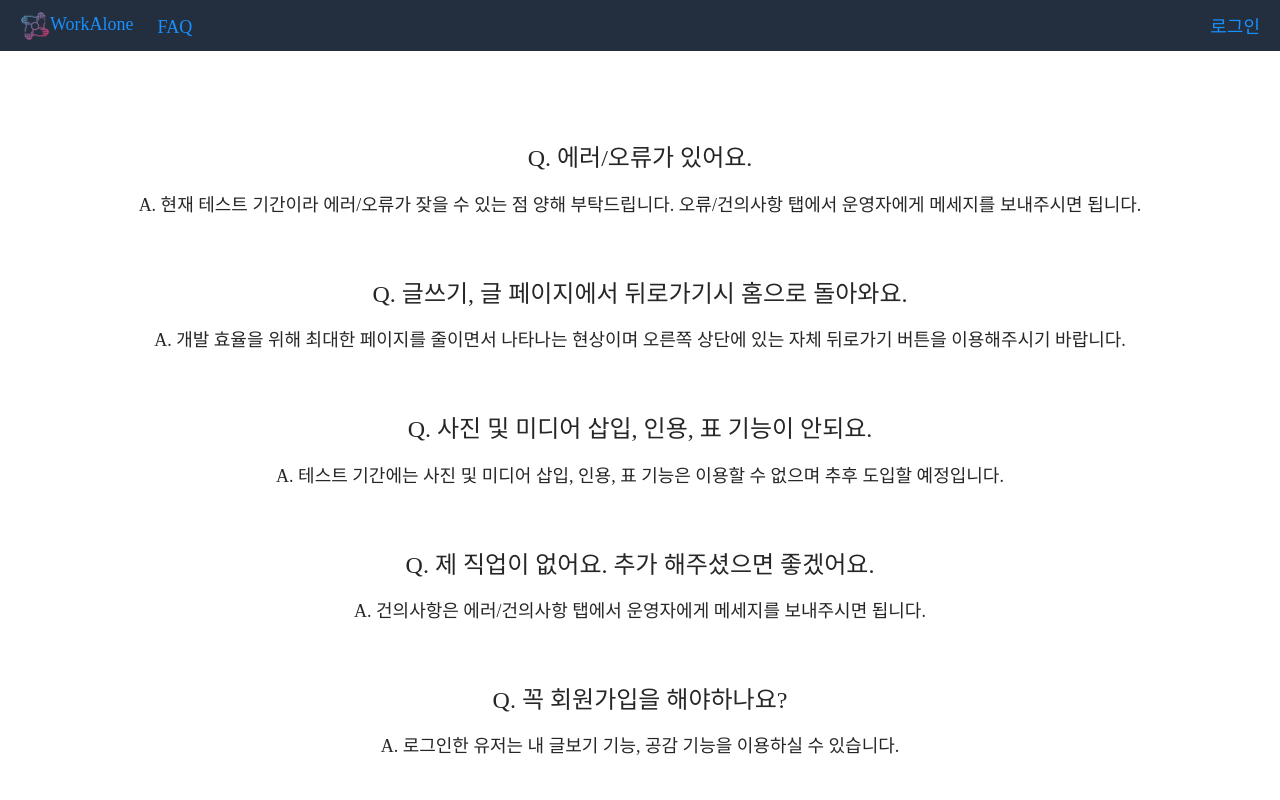
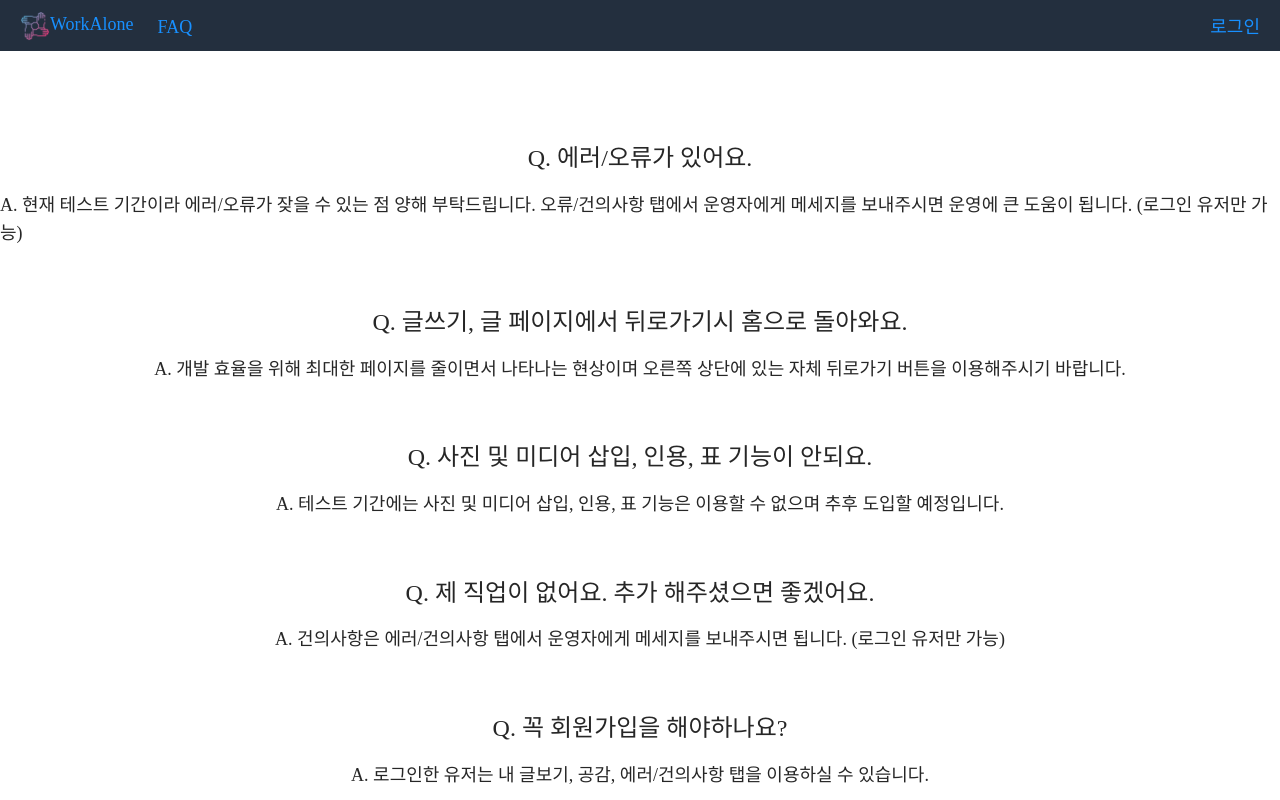
Before and after one commit to ParkKyeongPyo/26project-pyo, a React (Create React App) app: page /#/FAQ in a window 1280 px wide. Shown: the top 800 px of the page. Built offline with nearby package versions, Linux system fonts and the light colour scheme; no server answers; a web font is replaced by a local one.

Commit message:
FAQ 수정

```diff
--- a/src/routes/FAQ.js
+++ b/src/routes/FAQ.js
@@ -17,7 +17,7 @@ function FAQ({ night, setNight, loginState }) {
         <div className={faq.heading}>Q. 에러/오류가 있어요.</div>
         <div>
           A. 현재 테스트 기간이라 에러/오류가 잦을 수 있는 점 양해 부탁드립니다.
-          오류/건의사항 탭에서 운영자에게 메세지를 보내주시면 됩니다.
+          오류/건의사항 탭에서 운영자에게 메세지를 보내주시면 운영에 큰 도움이 됩니다. (로그인 유저만 가능)
         </div>
 
         <br />
@@ -50,7 +50,7 @@ function FAQ({ night, setNight, loginState }) {
         </div>
         <div>
           A. 건의사항은 에러/건의사항 탭에서 운영자에게 메세지를 보내주시면
-          됩니다.
+          됩니다. (로그인 유저만 가능)
         </div>
 
         <br />
@@ -58,7 +58,7 @@ function FAQ({ night, setNight, loginState }) {
 
         <div className={faq.heading}>Q. 꼭 회원가입을 해야하나요?</div>
         <div>
-          A. 로그인한 유저는 내 글보기 기능, 공감 기능을 이용하실 수 있습니다.
+          A. 로그인한 유저는 내 글보기, 공감, 에러/건의사항 탭을 이용하실 수 있습니다.
         </div>
       </div>
       <MemorizedFooter />
```
